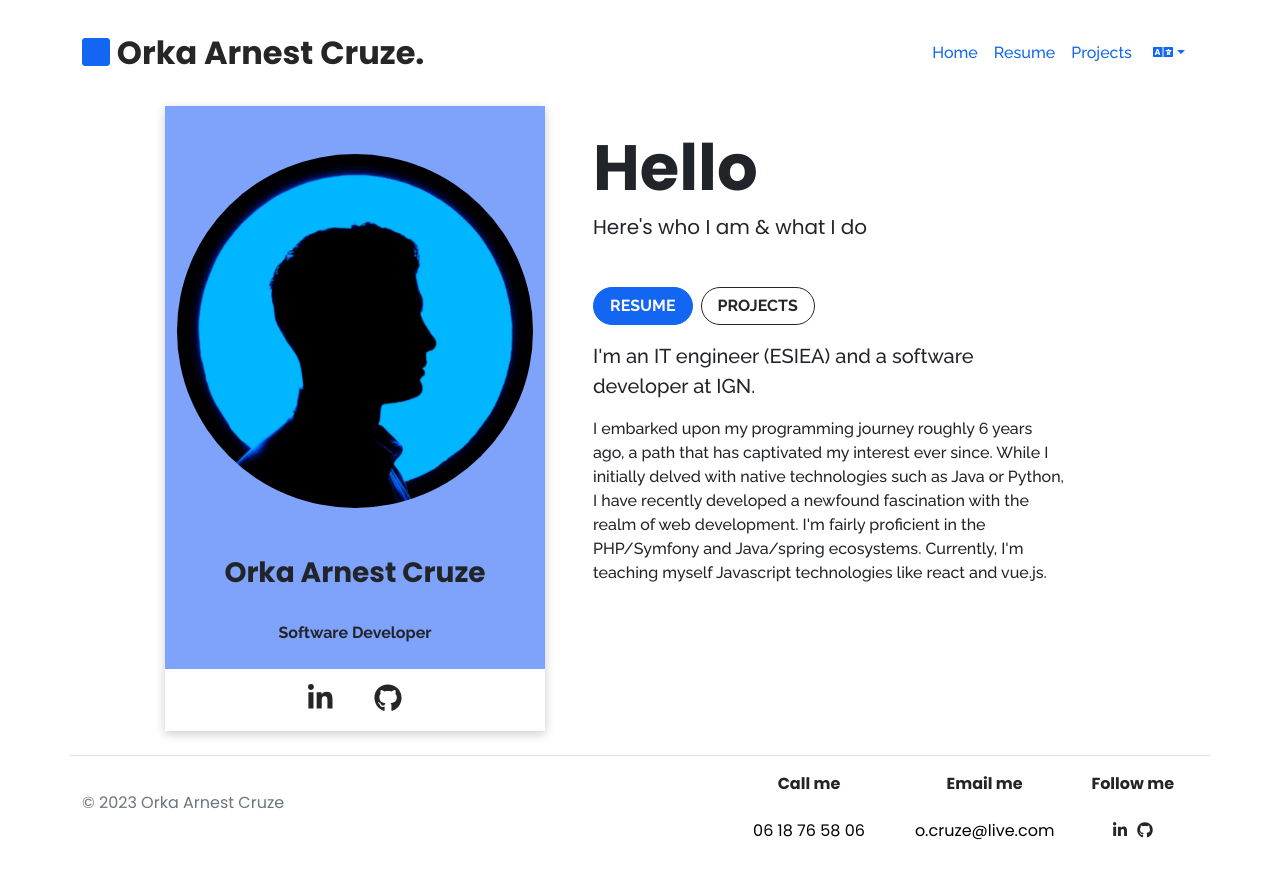
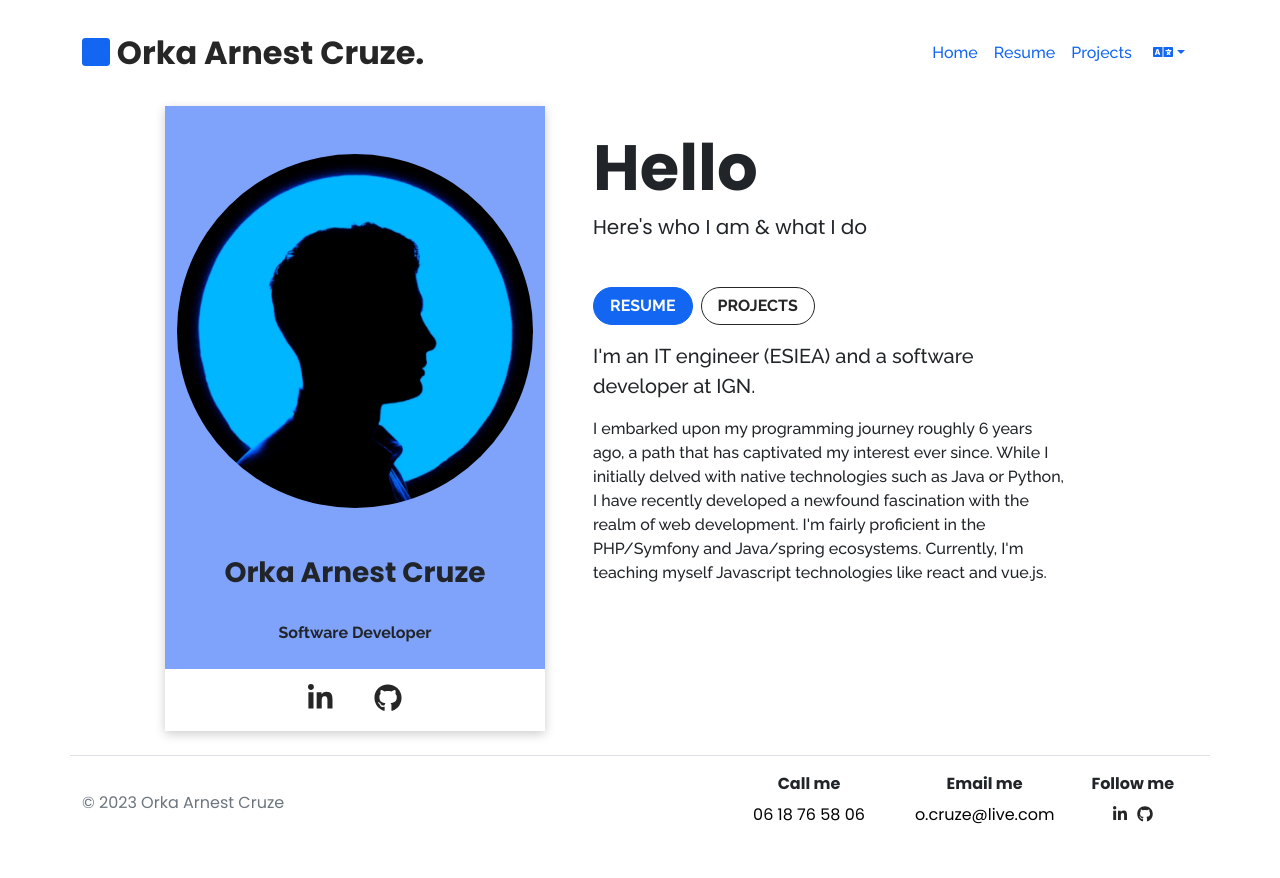
Before and after one commit to ocruze/portfolio, a React (Vite) app: page / in a window 1280 px wide. Shown: the top 878 px of the page. Built offline with nearby package versions, Linux system fonts and the light colour scheme.

Commit message:
fix margin of footer elements

```diff
--- a/src/components/Footer.jsx
+++ b/src/components/Footer.jsx
@@ -18,20 +18,20 @@ const Footer = () => {
 
           <div className="col-md-8 row row-cols-1 row-cols-sm-auto justify-content-center justify-content-md-end">
             <div className="col text-center">
-              <p className="fw-bold">{t("footer.action_labels.call_me")}</p>
-              <a href="tel:0033618765806" className="btn btn-link text-decoration-none text-black">
+              <p className="fw-bold mb-0">{t("footer.action_labels.call_me")}</p>
+              <a href="tel:0033618765806" className="btn btn-link text-decoration-none text-black mb-3">
                 06 18 76 58 06
               </a>
             </div>
 
             <div className="col text-center">
-              <p className="fw-bold">{t("footer.action_labels.email_me")}</p>
-              <a href="mailto:o.cruze@live.com" className="btn btn-link text-decoration-none text-black">
+              <p className="fw-bold mb-0">{t("footer.action_labels.email_me")}</p>
+              <a href="mailto:o.cruze@live.com" className="btn btn-link text-decoration-none text-black mb-3">
                 o.cruze@live.com
               </a>
             </div>
             <div className="col text-center">
-              <p className="fw-bold">{t("footer.action_labels.follow_me")}</p>
+              <p className="fw-bold mb-0">{t("footer.action_labels.follow_me")}</p>
               <a
                 href="https://www.linkedin.com/in/o-a-cruze"
                 className="btn btn-link link-dark px-1"
```
